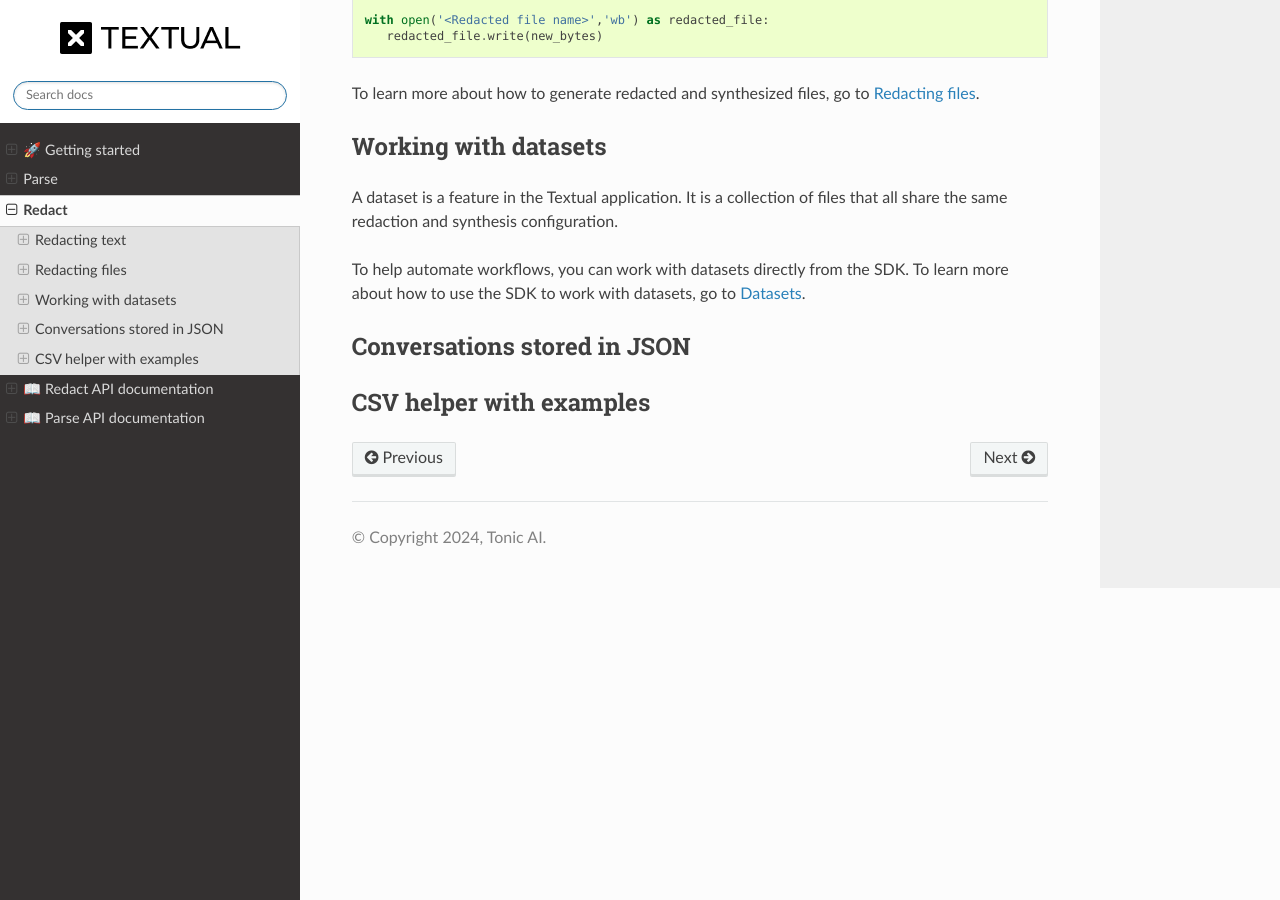
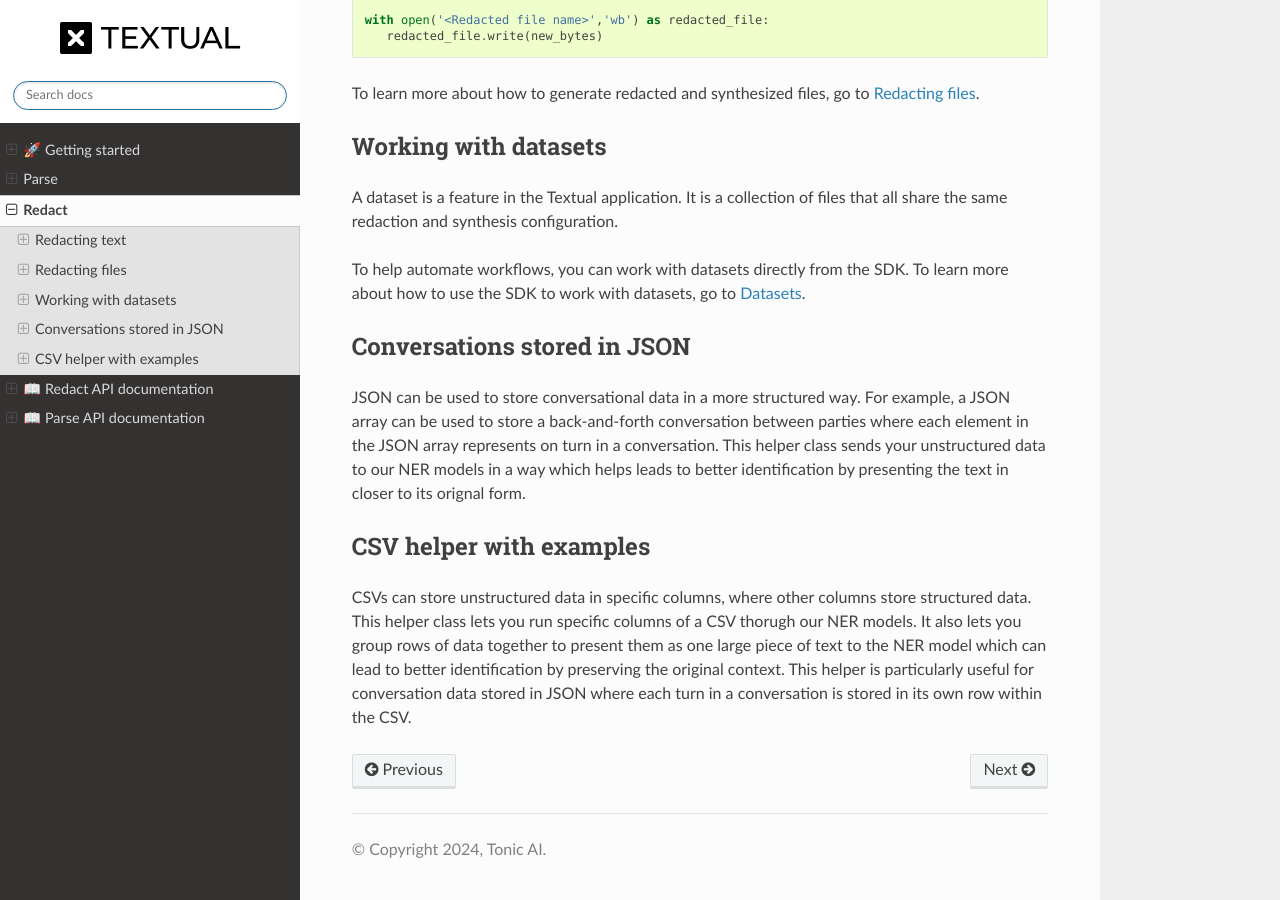
Before and after one commit to TonicAI/textual, a Sphinx documentation site: the page built from docs/source/redact/index.rst, in a window 1280 px wide and 900 px high, scrolled down 1790 px. Built offline with Sphinx 7.4.7 and the Read the Docs theme 3.1.0, drawn with Linux system fonts in a browser that asks for light colours.

Commit message:
adding better section descriptions

```diff
--- a/docs/source/redact/index.rst
+++ b/docs/source/redact/index.rst
@@ -86,6 +86,8 @@ To help automate workflows, you can work with datasets directly from the SDK. To
 Conversations stored in JSON
 ----------------------------
 
+JSON can be used to store conversational data in a more structured way.  For example, a JSON array can be used to store a back-and-forth conversation between parties where each element in the JSON array represents on turn in a conversation.  This helper class sends your unstructured data to our NER models in a way which helps leads to better identification by presenting the text in closer to its orignal form.
+
 .. toctree::
    :hidden:
    :maxdepth: 2
@@ -96,6 +98,8 @@ Conversations stored in JSON
 CSV helper with examples
 ------------------------
 
+CSVs can store unstructured data in specific columns, where other columns store structured data.  This helper class lets you run specific columns of a CSV thorugh our NER models.  It also lets you group rows of data together to present them as one large piece of text to the NER model which can lead to better identification by preserving the original context.  This helper is particularly useful for conversation data stored in JSON where each turn in a conversation is stored in its own row within the CSV.
+
 .. toctree::
    :hidden:
    :maxdepth: 2
```
